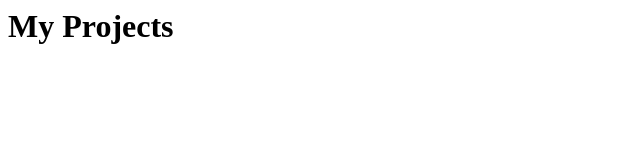
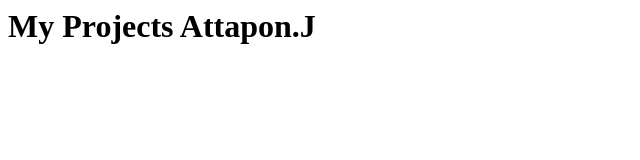
Before and after one commit to papa-fadeer/my-app, a plain HTML site: page index.html in a window 1280 px wide. Shown: the whole page, without its empty margins (0-640 px from the left). Drawn offline with Linux system fonts and the light colour scheme.

Commit message:
Update index.html

```diff
--- a/index.html
+++ b/index.html
@@ -2,7 +2,7 @@
     <body>
         <h1>
 
-            My Projects
+            My Projects Attapon.J
 
         </h1>
     </body>
```
